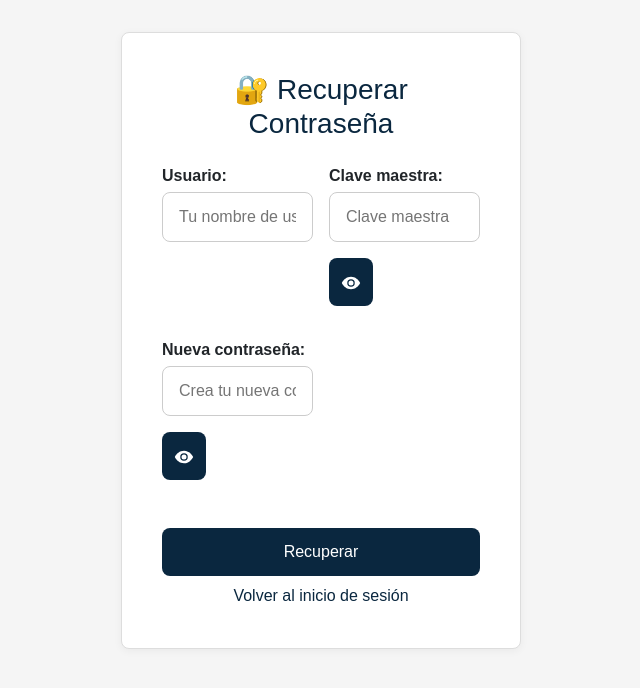
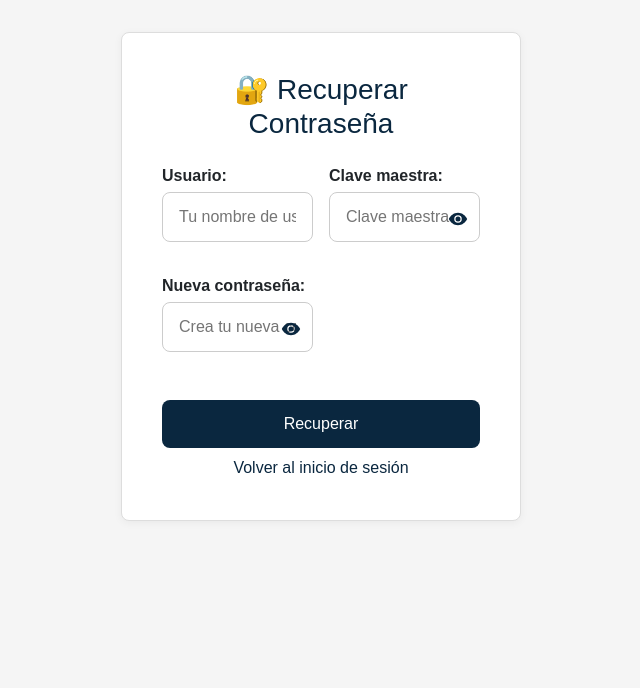
Before and after one commit to PadillaGabriel/Silmarpedidos2, a FastAPI app: page /recuperar in a window 1280 px wide. Shown: the part 80-768 px from the top of the page, without its empty margins (319-959 px from the left). Run offline with FastAPI, Linux system fonts and the light colour scheme.

Commit message:
Contraseña

```diff
--- a/static/styles.css
+++ b/static/styles.css
@@ -1407,3 +1407,78 @@ ul.config-list li {
     flex-shrink: 0 !important;
   }
 }
+
+#estado_envio.badge {
+  color: black !important;
+}
+
+.form-filters {
+  display: flex;
+  flex-wrap: wrap;
+  gap: 16px;
+}
+
+.form-filters .filter {
+  flex: 1 1 100%;
+}
+
+@media (min-width: 768px) {
+  .form-filters .filter {
+    flex: 1 1 calc(33.33% - 16px); /* 3 columnas en 2 filas */
+  }
+
+  .form-filters .filter--button {
+    flex: 1 1 100%; /* botón ocupa fila completa */
+    display: flex;
+    justify-content: flex-end;
+  }
+
+  .form-filters .filter--button button {
+    width: auto;
+  }
+}
+.toggle-password {
+  position: absolute;
+  right: 35px;
+  top: 36%;
+  transform: translateY(-50%);
+  background: none !important;
+  border: none !important;
+  padding: 0;
+  margin: 0;
+  cursor: pointer;
+  color: #0a273f !important;
+  box-shadow: none !important;
+  outline: none;
+  display: flex;
+  align-items: center;
+  justify-content: center;
+}
+
+.toggle-password svg {
+  pointer-events: none;
+  display: block;
+  width: 20px;
+  height: 20px;
+}
+
+.password-wrapper {
+  position: relative;
+}
+
+.password-wrapper .toggle-password {
+  position: absolute;
+  right: 10px;
+  top: 50%;
+  transform: translateY(-50%);
+  background: none;
+  border: none;
+  cursor: pointer;
+  padding: 0;
+  width: 24px;
+  height: 24px;
+}
+
+.password-wrapper .toggle-password svg {
+  display: block;
+}
```
